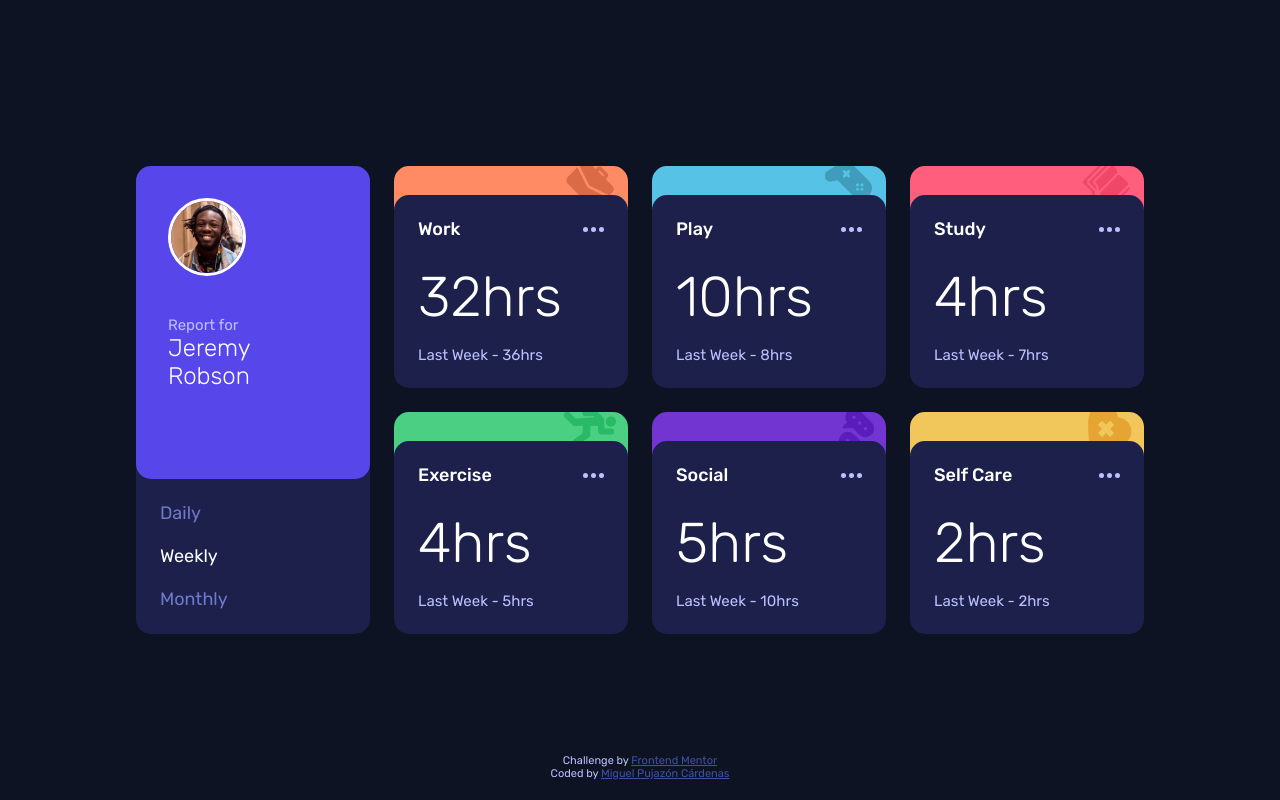
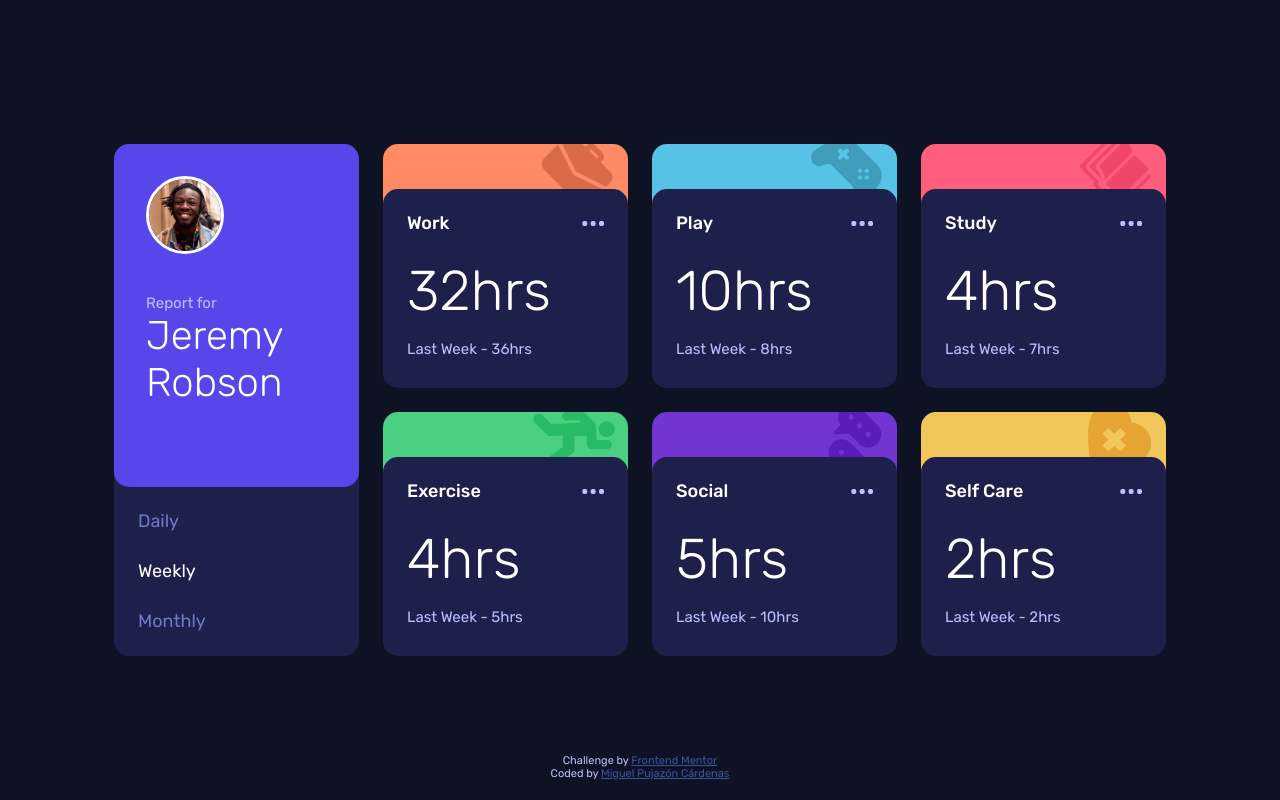
Before and after one commit to mpujazon/time-tracking-dashboard, a plain HTML site: page index.html in a window 1280 px wide. Drawn offline with Linux system fonts and the light colour scheme.

Commit message:
CSS Visual Improvements

```diff
--- a/style.css
+++ b/style.css
@@ -201,7 +201,7 @@ body{
     color: hsl(228, 45%, 44%);
 }
 
-@media (min-width: 37.5rem) {
+@media (min-width: 40.625rem) {
     body{
         display: flex;
         flex-direction: column;
@@ -210,8 +210,8 @@ body{
         height: 100vh;
     }
     .grid-container{
-        grid-template-columns: repeat(3, 1fr);
-        grid-template-rows: repeat(3, auto);
+        grid-template-columns: repeat(3, 11.75rem);
+        grid-template-rows: repeat(3, 13.3125rem);
         max-width: 38.25rem;
         padding: 0;
     }
@@ -261,8 +261,11 @@ body{
         align-items: flex-start;
     }
     .info-row .hours{
-        font-size: 3.5rem;
+        font-size: 2.9rem;
         line-height: 4.125rem;
+    }
+    .info-row .last-period{
+        font-size: .9rem;
     }
     .attribution{
         position: absolute;
@@ -270,12 +273,12 @@ body{
     }
 }
 
-/* TODO: REVIEW CARD WIDTHS */
 @media (min-width: 67.5rem){
     .grid-container{
         grid-template-columns: repeat(4, 1fr);
-        grid-template-rows: repeat(2, auto);
+        grid-template-rows: repeat(2, 15.25rem);
         max-width: 69.75rem;
+        padding: 0 var(--spacing-400);
     }
     .main-card{
         grid-column: 1/2;
@@ -291,8 +294,8 @@ body{
         width: 60%;
     }
     .user-card__text h1{
-    }
-    .user-card__text p{
+        font-size: 2.5rem;
+        line-height: 2.9375rem;
     }
     .user-card img{
         width: 4.875rem;
@@ -305,10 +308,43 @@ body{
     #time-categories button{
         text-align: left;
     }
+    .category-card__tab img{
+        scale: .9;
+        bottom: .8rem;
+        left: .2rem;
+    }
+    #exercise-card .category-card__tab img{
+        scale: .7;
+        position: relative;
+        bottom: .8rem;
+        left: 1.2rem;
+    }
+    #social-card .category-card__tab img{
+        scale: 1.2;
+        position: relative;
+        bottom: .3rem;
+        left: -.1rem;
+    }
+    #self-care-card .category-card__tab img{
+        scale: .8;
+        position: relative;
+        bottom: 1.1rem;
+        left: .5rem;
+    }
     .category-card__info{
         gap: var(--spacing-300);
+        height: 199px;
+        margin-top: -35px;
     }
     .category-card__info .ellipsis-icon{
-        scale: 1;
+        transform-origin: right center;
+        scale: .25;
+    }
+    .info-row .hours{
+        font-size: 3.5rem;
+        line-height: 4.125rem;
+    }
+    .info-row .last-period{
+        font-size: .9375rem;
     }
 }
```
